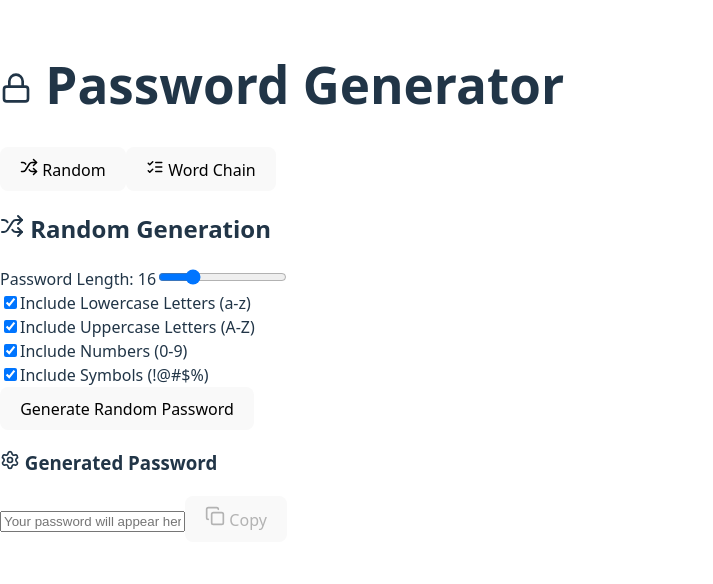
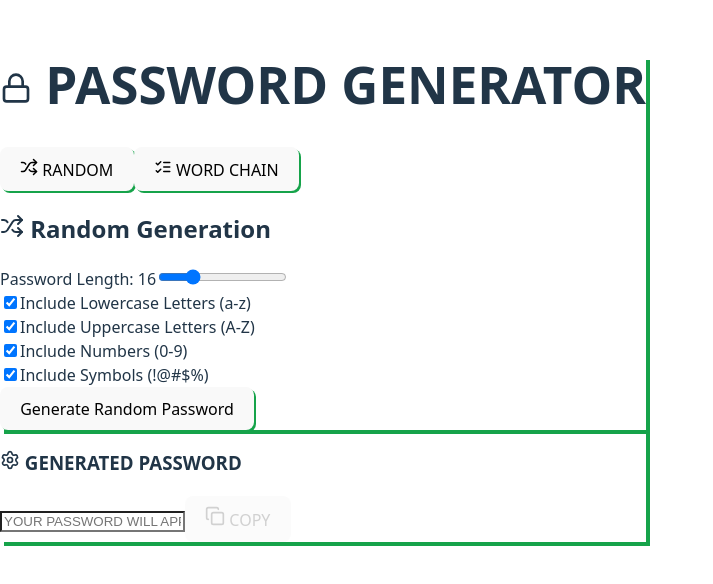
Before and after one commit to Delt4ic/a_password_generator, a React (Vite) app: page / in a window 1280 px wide. Shown: the part 118-702 px from the top of the page, without its empty margins (0-713 px from the left). Built offline with nearby package versions, Linux system fonts and the light colour scheme.

Commit message:
holy shiiiiiiiiii

```diff
--- a/src/App.jsx
+++ b/src/App.jsx
@@ -160,9 +160,10 @@ const Checkbox = ({ id, label, checked, onChange }) => (
       id={id}
       checked={checked}
       onChange={onChange}
-      className="h-4 w-4 text-indigo-600 focus:ring-indigo-500 border-gray-300 rounded-md cursor-pointer"
+      // Removed rounded-md, adjusted colors
+      className="h-4 w-4 bg-gray-600 border-gray-400 focus:ring-green-400 checked:bg-green-400 checked:border-green-400 cursor-pointer"
     />
-    <label htmlFor={id} className="ml-2 text-gray-700 text-sm font-medium cursor-pointer">
+    <label htmlFor={id} className="ml-2 text-gray-200 text-sm font-mono cursor-pointer">
       {label}
     </label>
   </div>
@@ -180,8 +181,8 @@ const Checkbox = ({ id, label, checked, onChange }) => (
  */
 const RangeSlider = ({ label, min, max, value, onChange }) => (
   <div className="mb-4">
-    <label htmlFor={label} className="block text-gray-700 text-sm font-medium mb-2">
-      {label}: <span className="font-semibold text-indigo-600">{value}</span>
+    <label htmlFor={label} className="block text-gray-200 text-sm font-mono mb-2">
+      {label}: <span className="font-semibold text-green-400">{value}</span>
     </label>
     <input
       type="range"
@@ -190,7 +191,8 @@ const RangeSlider = ({ label, min, max, value, onChange }) => (
       max={max}
       value={value}
       onChange={onChange}
-      className="w-full h-2 bg-gray-200 rounded-lg appearance-none cursor-pointer range-sm accent-indigo-500"
+      // Adjusted colors for retro feel
+      className="w-full h-2 bg-gray-600 rounded-none appearance-none cursor-pointer range-sm accent-green-400"
       aria-valuemin={min}
       aria-valuemax={max}
       aria-valuenow={value}
@@ -281,9 +283,9 @@ const RandomPasswordGenerator = ({ onGenerate }) => {
   }, [passwordLength, includeSymbols, includeNumbers, includeUppercase, includeLowercase, onGenerate]);
 
   return (
-    <div className="p-6 bg-white rounded-lg shadow-md">
-      <h2 className="text-2xl font-bold text-gray-800 mb-6 flex items-center">
-        <Shuffle className="mr-2 text-indigo-600" size={24} /> Random Generation
+    <div className="p-6 bg-gray-800 border-2 border-green-500 shadow-hard-green">
+      <h2 className="text-2xl font-bold text-green-400 mb-6 flex items-center">
+        <Shuffle className="mr-2 text-green-400" size={24} /> Random Generation
       </h2>
 
       <RangeSlider
@@ -323,7 +325,8 @@ const RandomPasswordGenerator = ({ onGenerate }) => {
 
       <button
         onClick={generatePassword}
-        className="mt-6 w-full bg-indigo-600 hover:bg-indigo-700 text-white font-bold py-3 px-6 rounded-lg transition duration-300 ease-in-out transform hover:scale-105 shadow-lg"
+        // Retro button style
+        className="mt-8 w-full bg-green-600 hover:bg-green-500 text-gray-900 font-bold py-3 px-6 border-2 border-green-700 active:translate-x-0.5 active:translate-y-0.5 transition-all duration-75 ease-in-out shadow-hard-green-sm"
       >
         Generate Random Password
       </button>
@@ -521,9 +524,9 @@ const WordChainPasswordGenerator = ({ onGenerate }) => {
   };
 
   return (
-    <div className="p-6 bg-white rounded-lg shadow-md">
-      <h2 className="text-2xl font-bold text-gray-800 mb-6 flex items-center">
-        <ListChecks className="mr-2 text-indigo-600" size={24} /> Word Chain Generation
+    <div className="p-6 bg-gray-800 border-2 border-green-500 shadow-hard-green">
+      <h2 className="text-2xl font-bold text-green-400 mb-6 flex items-center">
+        <ListChecks className="mr-2 text-green-400" size={24} /> Word Chain Generation
       </h2>
 
       <RangeSlider
@@ -544,14 +547,15 @@ const WordChainPasswordGenerator = ({ onGenerate }) => {
       </div>
 
       <div className="mb-4">
-        <label htmlFor="separatorType" className="block text-gray-700 text-sm font-medium mb-2">
+        <label htmlFor="separatorType" className="block text-gray-200 text-sm font-mono mb-2">
           Separator Type:
         </label>
         <select
           id="separatorType"
           value={separatorType}
           onChange={(e) => setSeparatorType(e.target.value)}
-          className="w-full p-2 border border-gray-300 rounded-md focus:ring-indigo-500 focus:border-indigo-500 text-gray-800"
+          // Removed rounded-md, adjusted colors
+          className="w-full p-2 bg-gray-900 border-2 border-green-500 text-green-400 focus:ring-green-400 focus:border-green-400 font-mono"
         >
           {SEPARATOR_OPTIONS.map(option => (
             <option key={option.value} value={option.value}>{option.label}</option>
@@ -575,33 +579,39 @@ const WordChainPasswordGenerator = ({ onGenerate }) => {
         <Checkbox
           id="includeSymbolsBetweenWords"
           label="Include Symbols Between Words"
+          checked={includeSymbolsBetweenWords}
           onChange={() => setIncludeSymbolsBetweenWords(!includeSymbolsBetweenWords)}
         />
       </div>
 
 
-      <div className="mb-4 p-4 border border-gray-200 rounded-md bg-gray-50 mt-4">
-        <p className="text-gray-700 text-sm font-medium mb-2">
+      <div className="mb-4 p-4 bg-gray-900 border-2 border-green-500 mt-4">
+        <p className="text-green-400 text-sm font-mono mb-2">
           Add Custom Words (one word per line, or space-separated, or URL):
         </p>
         <label htmlFor="customWordList" className="sr-only">Custom Word List Input</label>
         <textarea
           id="customWordList"
-          className="w-full p-2 border border-gray-300 rounded-md focus:ring-indigo-500 focus:border-indigo-500 text-gray-800"
+          // Removed rounded-md, adjusted colors
+          className="w-full p-2 bg-gray-900 border-2 border-green-500 text-green-400 font-mono focus:ring-green-400 focus:border-green-400"
           rows="5"
           placeholder="Enter words here, or paste a URL (e.g., https://example.com/words.txt)"
           value={customWordListInput}
           onChange={(e) => setCustomWordListInput(e.target.value)}
         ></textarea>
-        <div className="mt-2 flex items-center space-x-4">
-          <label className="cursor-pointer bg-indigo-500 hover:bg-indigo-600 text-white text-sm py-2 px-4 rounded-md transition duration-200">
+        <div className="mt-4 flex items-center space-x-4">
+          <label
+            // Retro button style
+            className="cursor-pointer bg-green-600 hover:bg-green-500 text-gray-900 text-sm py-2 px-4 border-2 border-green-700 active:translate-x-0.5 active:translate-y-0.5 transition-all duration-75 ease-in-out shadow-hard-green-sm"
+          >
             <FileText className="inline-block mr-2" size={18} />
             Upload from File
             <input type="file" className="hidden" onChange={handleFileUpload} accept=".txt" />
           </label>
           <button
             onClick={processCustomWordList}
-            className="bg-gray-200 hover:bg-gray-300 text-gray-800 text-sm py-2 px-4 rounded-md transition duration-200"
+            // Retro button style
+            className="bg-gray-600 hover:bg-gray-500 text-gray-200 text-sm py-2 px-4 border-2 border-gray-500 active:translate-x-0.5 active:translate-y-0.5 transition-all duration-75 ease-in-out shadow-hard-gray-sm"
             disabled={loadingWords}
           >
             <Link className="inline-block mr-2" size={18} />
@@ -609,22 +619,23 @@ const WordChainPasswordGenerator = ({ onGenerate }) => {
           </button>
         </div>
         {wordListError && (
-          <p className="text-red-500 text-sm mt-2">{wordListError}</p>
+          <p className="text-red-500 text-sm mt-2 font-mono">{wordListError}</p>
         )}
         {customWords.length > 0 && !loadingWords && !wordListError && (
-          <p className="text-green-600 text-sm mt-2">Loaded {customWords.length} custom words.</p>
+          <p className="text-green-400 text-sm mt-2 font-mono">Loaded {customWords.length} custom words.</p>
         )}
         {useDefaultList && customWords.length > 0 && (
-          <p className="text-blue-600 text-sm mt-2">Default words and custom words will be combined.</p>
+          <p className="text-blue-400 text-sm mt-2 font-mono">Default words and custom words will be combined.</p>
         )}
         {!useDefaultList && customWords.length === 0 && (
-          <p className="text-orange-600 text-sm mt-2">No words selected. Please enable default list or provide custom words.</p>
+          <p className="text-orange-400 text-sm mt-2 font-mono">No words selected. Please enable default list or provide custom words.</p>
         )}
       </div>
 
       <button
         onClick={generateWordChain}
-        className="mt-6 w-full bg-indigo-600 hover:bg-indigo-700 text-white font-bold py-3 px-6 rounded-lg transition duration-300 ease-in-out transform hover:scale-105 shadow-lg"
+        // Retro button style
+        className="mt-8 w-full bg-green-600 hover:bg-green-500 text-gray-900 font-bold py-3 px-6 border-2 border-green-700 active:translate-x-0.5 active:translate-y-0.5 transition-all duration-75 ease-in-out shadow-hard-green-sm"
       >
         Generate Word Chain Password
       </button>
@@ -681,62 +692,91 @@ const App = () => {
   };
 
   return (
-    <div className="min-h-screen bg-gradient-to-br from-indigo-50 to-purple-100 flex items-center justify-center p-4 font-sans text-gray-900">
-      <div className="bg-white rounded-xl shadow-2xl overflow-hidden w-full max-w-3xl border border-gray-200">
-        <header className="bg-indigo-700 text-white p-6 flex items-center justify-between">
-          <h1 className="text-3xl font-extrabold flex items-center">
-            <Lock className="mr-3" size={32} /> Password Generator
+    <div className="min-h-screen bg-gray-900 flex items-center justify-center py-8 px-4 font-mono text-gray-200">
+      <style>
+        {`
+        /* Custom hard shadow for oldschool buttons */
+        .shadow-hard-green {
+          box-shadow: 4px 4px 0px #16a34a; /* green-600 */
+        }
+        .shadow-hard-green-sm {
+          box-shadow: 2px 2px 0px #16a34a; /* green-600 */
+        }
+        .shadow-hard-gray-sm {
+          box-shadow: 2px 2px 0px #4b5563; /* gray-600 */
+        }
+        /* Ensure inputs and selects have sharp corners */
+        input[type="text"], textarea, select {
+          border-radius: 0 !important;
+        }
+        /* Style for disabled buttons */
+        button:disabled {
+          opacity: 0.6;
+          cursor: not-allowed;
+          box-shadow: none; /* Remove shadow when disabled */
+          transform: none; /* Remove transform when disabled */
+        }
+        `}
+      </style>
+      <div className="bg-gray-800 border-2 border-green-500 overflow-hidden w-full max-w-4xl shadow-hard-green">
+        <header className="bg-gray-900 border-b-2 border-green-500 text-green-400 p-6 sm:p-8 flex flex-col sm:flex-row items-center justify-between gap-4">
+          <h1 className="text-3xl sm:text-4xl font-bold flex items-center text-center sm:text-left">
+            <Lock className="mr-3" size={32} /> PASSWORD GENERATOR
           </h1>
-          <div className="flex space-x-3">
+          <div className="flex flex-wrap justify-center sm:justify-end gap-3">
             <button
               onClick={() => setCurrentMode('random')}
-              className={`py-2 px-5 rounded-full text-sm font-semibold transition duration-300 ease-in-out ${
-                currentMode === 'random' ? 'bg-indigo-500 shadow-md' : 'bg-indigo-600 hover:bg-indigo-500'
+              // Retro button style
+              className={`py-2 px-5 border-2 border-green-700 text-sm font-bold transition duration-75 ease-in-out active:translate-x-0.5 active:translate-y-0.5 shadow-hard-green-sm ${
+                currentMode === 'random' ? 'bg-green-600 text-gray-900' : 'bg-gray-700 hover:bg-gray-600 text-green-400'
               } flex items-center`}
             >
-              <Shuffle className="mr-2" size={18} /> Random
+              <Shuffle className="mr-2" size={18} /> RANDOM
             </button>
             <button
               onClick={() => setCurrentMode('word-chain')}
-              className={`py-2 px-5 rounded-full text-sm font-semibold transition duration-300 ease-in-out ${
-                currentMode === 'word-chain' ? 'bg-indigo-500 shadow-md' : 'bg-indigo-600 hover:bg-indigo-500'
+              // Retro button style
+              className={`py-2 px-5 border-2 border-green-700 text-sm font-bold transition duration-75 ease-in-out active:translate-x-0.5 active:translate-y-0.5 shadow-hard-green-sm ${
+                currentMode === 'word-chain' ? 'bg-green-600 text-gray-900' : 'bg-gray-700 hover:bg-gray-600 text-green-400'
               } flex items-center`}
             >
-              <ListChecks className="mr-2" size={18} /> Word Chain
+              <ListChecks className="mr-2" size={18} /> WORD CHAIN
             </button>
           </div>
         </header>
 
-        <main className="p-8">
+        <main className="p-6 sm:p-8 space-y-8">
           {currentMode === 'random' ? (
             <RandomPasswordGenerator onGenerate={handleGeneratePassword} />
           ) : (
             <WordChainPasswordGenerator onGenerate={handleGeneratePassword} />
           )}
 
-          <div className="mt-8 p-6 bg-gray-100 rounded-lg border border-gray-200 shadow-inner">
-            <h3 className="text-xl font-bold text-gray-800 mb-4 flex items-center">
-              <Settings className="mr-2 text-indigo-600" size={20} /> Generated Password
+          <div className="p-6 bg-gray-900 border-2 border-green-500 shadow-hard-green">
+            <h3 className="text-xl font-bold text-green-400 mb-4 flex items-center">
+              <Settings className="mr-2 text-green-400" size={20} /> GENERATED PASSWORD
             </h3>
             <div className="flex flex-col sm:flex-row items-stretch sm:items-center space-y-4 sm:space-y-0 sm:space-x-4">
               <input
                 type="text"
                 readOnly
                 value={generatedPassword}
-                className={`flex-grow p-3 border rounded-md bg-white font-mono text-lg break-all focus:outline-none focus:ring-2 ${generatedPassword.startsWith('Error:') ? 'border-red-500 text-red-700' : 'border-gray-300 text-gray-800 focus:ring-indigo-500'}`}
-                placeholder="Your password will appear here..."
+                // Removed rounded-md, adjusted colors
+                className={`flex-grow p-3 bg-gray-900 border-2 font-mono text-lg break-all focus:outline-none focus:ring-2 ${generatedPassword.startsWith('Error:') ? 'border-red-500 text-red-400' : 'border-green-500 text-green-400 focus:ring-green-400'}`}
+                placeholder="YOUR PASSWORD WILL APPEAR HERE..."
               />
               <button
                 onClick={handleCopy}
-                className="bg-green-500 hover:bg-green-600 text-white font-bold py-3 px-6 rounded-lg transition duration-300 ease-in-out transform hover:scale-105 shadow-md flex items-center justify-center sm:w-auto w-full"
+                // Retro button style
+                className="bg-green-600 hover:bg-green-500 text-gray-900 font-bold py-3 px-6 border-2 border-green-700 active:translate-x-0.5 active:translate-y-0.5 transition-all duration-75 ease-in-out shadow-hard-green-sm flex items-center justify-center sm:w-auto w-full"
                 disabled={!generatedPassword || generatedPassword.startsWith('Error:')}
               >
-                <Copy className="mr-2" size={20} /> {copyStatus || 'Copy'}
+                <Copy className="mr-2" size={20} /> {copyStatus.toUpperCase() || 'COPY'}
               </button>
             </div>
             {copyStatus && (
-              <p className={`mt-2 text-sm ${copyStatus === 'Copied!' ? 'text-green-600' : 'text-red-500'} font-medium text-center sm:text-left`}>
-                {copyStatus}
+              <p className={`mt-2 text-sm ${copyStatus === 'Copied!' ? 'text-green-400' : 'text-red-400'} font-mono font-medium text-center sm:text-left`}>
+                {copyStatus.toUpperCase()}
               </p>
             )}
           </div>
```
